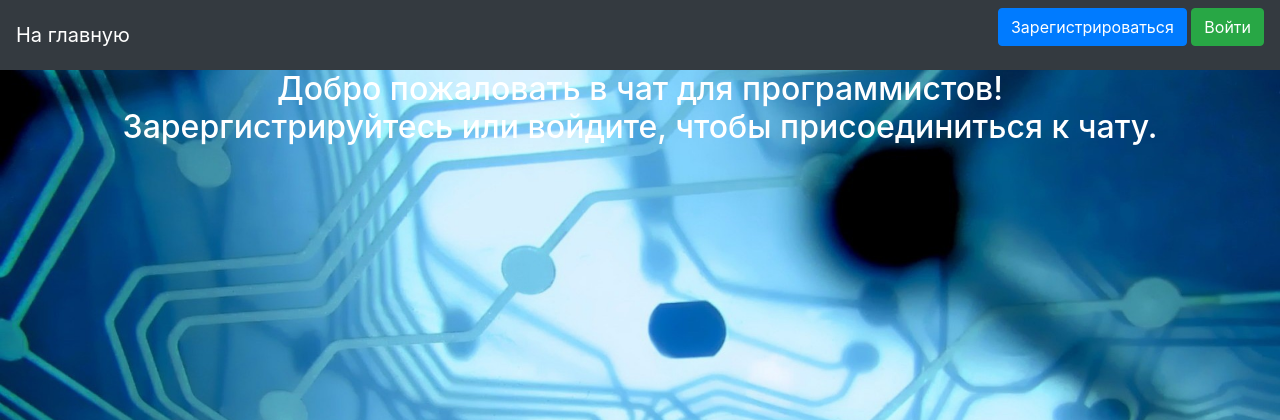
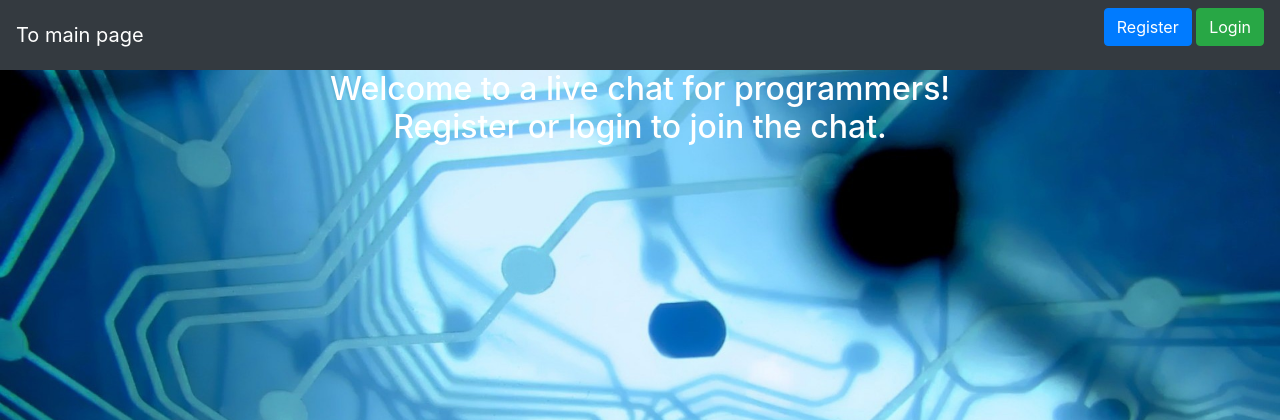
Before and after one commit to havchik2016/yandexlyceum_project, a Flask app: page / in a window 1280 px wide. Shown: the top 420 px of the page. Run offline with Flask 2, Linux system fonts and the light colour scheme; some libraries are stand-ins or nearby versions.

Commit message:
Everything is translated to English and update Procfile 6

```diff
--- a/main.py
+++ b/main.py
@@ -4,7 +4,6 @@ from flask_login import LoginManager, login_user, login_required, logout_user
 from wtforms import PasswordField, StringField, SubmitField, BooleanField
 from wtforms.validators import DataRequired
 from wtforms.fields.html5 import EmailField
-from werkzeug.exceptions import NotFound
 from flask_socketio import SocketIO
 from data import db_session, users
 
@@ -16,23 +15,23 @@ login_manager.init_app(app)
 
 
 class LoginForm(FlaskForm):
-    nick = StringField('Ник', validators=[DataRequired()])
-    password = PasswordField('Пароль', validators=[DataRequired()])
-    remember_me = BooleanField('Запомнить меня', default=False)
-    submit = SubmitField('Войти')
+    nick = StringField('Nick:', validators=[DataRequired()])
+    password = PasswordField('Password:', validators=[DataRequired()])
+    remember_me = BooleanField('Remember me', default=False)
+    submit = SubmitField('Login')
 
 
 class RegisterForm(FlaskForm):
-    nick = StringField('Никнейм', validators=[DataRequired()])
-    email = EmailField('Почта', validators=[DataRequired()])
-    password = PasswordField('Пароль', validators=[DataRequired()])
-    password_again = PasswordField('Повторите пароль', validators=[DataRequired()])
-    submit = SubmitField('Зарегистрироваться')
+    nick = StringField('Nick:', validators=[DataRequired()])
+    email = EmailField('Email:', validators=[DataRequired()])
+    password = PasswordField('Password:', validators=[DataRequired()])
+    password_again = PasswordField('Password again:', validators=[DataRequired()])
+    submit = SubmitField('Register')
 
 
 @app.route('/')
 def sessions():
-    return render_template('index.html', title='Добро пожаловать!')
+    return render_template('index.html', title='Chat')
 
 
 @login_manager.user_loader
@@ -53,16 +52,16 @@ def reqister():
     form = RegisterForm()
     if form.validate_on_submit():
         if form.password.data != form.password_again.data:
-            return render_template('register.html', title='Регистрация',
+            return render_template('register.html', title='Registration',
                                    form=form,
-                                   message="Пароли не совпадают")
+                                   message="Passwords don't match!")
         session = db_session.create_session()
         if session.query(users.User).filter(users.User.email == form.email.data).first() or (
                 session.query(users.User).filter(users.User.nick == form.nick.data).first()
         ):
-            return render_template('register.html', title='Регистрация',
+            return render_template('register.html', title='Registration',
                                    form=form,
-                                   message="Такой пользователь уже есть")
+                                   message="User already exists!")
         user = users.User(
             nick=form.nick.data,
             email=form.email.data
@@ -71,7 +70,7 @@ def reqister():
         session.add(user)
         session.commit()
         return redirect('/login')
-    return render_template('register.html', title='Регистрация', form=form, message='')
+    return render_template('register.html', title='Registration', form=form, message='')
 
 
 @app.route('/login', methods=['GET', 'POST'])
@@ -84,10 +83,10 @@ def login():
             login_user(user, remember=form.remember_me.data)
             return redirect("/")
         return render_template('login.html',
-                               title='Вход',
-                               message="Неправильный логин или пароль",
+                               title='Login',
+                               message="Wrong login or password!",
                                form=form)
-    return render_template('login.html', title='Вход', form=form, message='')
+    return render_template('login.html', title='Login', form=form, message='')
 
 
 def message_received(methods=['GET', 'POST']):
@@ -106,4 +105,4 @@ def handle_my_custom_event(json, methods=['GET', 'POST']):
 
 if __name__ == '__main__':
     db_session.global_init("db/chat.sqlite")
-    socketio.run(app, host='0.0.0.0')
+    socketio.run(app, debug=True, port=80, host='0.0.0.0')
--- a/templates/base.html
+++ b/templates/base.html
@@ -8,13 +8,13 @@
 </head>
 <body>
 <nav class="navbar navbar-dark bg-dark" style>
-    <a class="navbar-brand" href="/">На главную</a>
+    <a class="navbar-brand" href="/">To main page</a>
     {% if current_user.is_authenticated %}
-    <a class="btn btn-primary" href="/logout">Выйти</a>
+    <a class="btn btn-primary" href="/logout">Logout</a>
     {% else %}
     <p>
-        <a class="btn btn-primary " href="/register">Зарегистрироваться</a>
-        <a class="btn btn-success" href="/login">Войти</a>
+        <a class="btn btn-primary " href="/register">Register</a>
+        <a class="btn btn-success" href="/login">Login</a>
     </p>
     {% endif %}
 </nav>
--- a/templates/index.html
+++ b/templates/index.html
@@ -2,7 +2,7 @@
 
 {% block content %}
 {% if current_user.is_authenticated %}
-<h3 style='color: #fff; font-size: 30px; text-align: center;'>Нет сообщений...</h3>
+<h3 style='color: #fff; font-size: 30px; text-align: center;'>No messages yet...</h3>
 <div class="message_holder" style="text-align: center; color: #fff;"></div>
 <form action="" method="POST" style="text-align: center">
     <input type="text" class="username" value="{{ current_user.nick }}" disabled/>
@@ -40,7 +40,7 @@
 
 </script>
 {% else %}
-<h2 style="color: #fff; text-align:center;">Добро пожаловать в чат для программистов!<br>
-Зарергистрируйтесь или войдите, чтобы присоединиться к чату.</h2>
+<h2 style="color: #fff; text-align:center;">Welcome to a live chat for programmers!<br>
+Register or login to join the chat.</h2>
 {% endif %}
 {% endblock %}
--- a/templates/login.html
+++ b/templates/login.html
@@ -1,7 +1,7 @@
 {% extends "base.html" %}
 
 {% block content %}
-<h1 style="color: #fff;">Авторизация</h1>
+<h1 style="color: #fff;">Login</h1>
 <form action="" method="post">
     {{ form.hidden_tag() }}
     <p>
--- a/templates/register.html
+++ b/templates/register.html
@@ -1,7 +1,7 @@
 {% extends 'base.html' %}
 
 {% block content %}
-<h1 style="color: #fff">Регистрация</h1>
+<h1 style="color: #fff">Registration</h1>
 <form action="" method="post">
     {{ form.hidden_tag() }}
     {{ form.csrf_token }}
```
Also changed, not shown: requirements.txt (+10 -10 lines), 1 other file.
